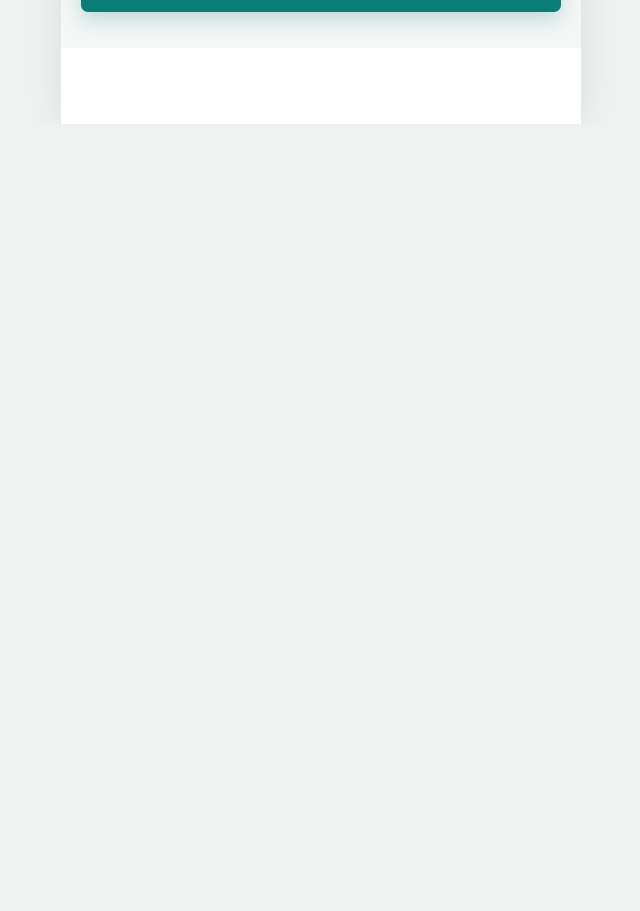
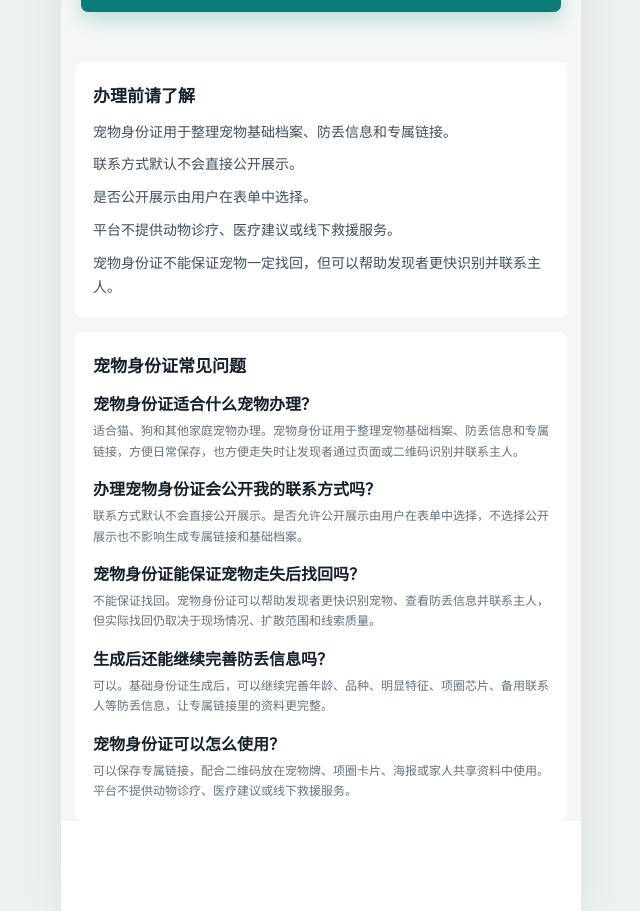
Before and after one commit to yukizhang31666/jingban-pet-rescue, a Next.js app: page /pet-id/new in a window 1280 px wide. Shown: the part 1080-1991 px from the top of the page, without its empty margins (319-959 px from the left). Before the commit the page ends 1204 px from the top, so only its background shows below. Built offline with nearby package versions, Linux system fonts and the light colour scheme.

Commit message:
Enhance pet ID page SEO and trust content

```diff
--- a/src/app/pet-id/new/page.tsx
+++ b/src/app/pet-id/new/page.tsx
@@ -1,12 +1,49 @@
 import type { Metadata } from "next";
 import { MobileShell } from "@/components/mobile-shell";
 import { PetIdForm } from "@/components/pet-id-form";
+import { createBreadcrumbJsonLd, createFaqJsonLd, createWebPageJsonLd, serializeJsonLd } from "@/lib/seo";
 
-export const metadata: Metadata = { title: "免费办理宠物身份证" };
+const pageDescription = "在鲸伴免费办理宠物数字身份证，快速建立宠物基础档案、防丢信息和专属链接，方便走失时通过二维码或页面线索联系主人。";
+const petIdFaqs = [
+  {
+    question: "宠物身份证适合什么宠物办理？",
+    answer: "适合猫、狗和其他家庭宠物办理。宠物身份证用于整理宠物基础档案、防丢信息和专属链接，方便日常保存，也方便走失时让发现者通过页面或二维码识别并联系主人。",
+  },
+  {
+    question: "办理宠物身份证会公开我的联系方式吗？",
+    answer: "联系方式默认不会直接公开展示。是否允许公开展示由用户在表单中选择，不选择公开展示也不影响生成专属链接和基础档案。",
+  },
+  {
+    question: "宠物身份证能保证宠物走失后找回吗？",
+    answer: "不能保证找回。宠物身份证可以帮助发现者更快识别宠物、查看防丢信息并联系主人，但实际找回仍取决于现场情况、扩散范围和线索质量。",
+  },
+  {
+    question: "生成后还能继续完善防丢信息吗？",
+    answer: "可以。基础身份证生成后，可以继续完善年龄、品种、明显特征、项圈芯片、备用联系人等防丢信息，让专属链接里的资料更完整。",
+  },
+  {
+    question: "宠物身份证可以怎么使用？",
+    answer: "可以保存专属链接，配合二维码放在宠物牌、项圈卡片、海报或家人共享资料中使用。平台不提供动物诊疗、医疗建议或线下救援服务。",
+  },
+];
+const webPageJsonLd = createWebPageJsonLd("免费办理宠物身份证", "/pet-id/new", pageDescription);
+const breadcrumbJsonLd = createBreadcrumbJsonLd([
+  { name: "首页", url: "https://jingbantech.com" },
+  { name: "宠物身份证", url: "https://jingbantech.com/pet-id/new" },
+]);
+const faqJsonLd = createFaqJsonLd(petIdFaqs);
+
+export const metadata: Metadata = {
+  title: "免费办理宠物身份证",
+  description: pageDescription,
+};
 
 export default function NewPetIdPage() {
   return (
     <MobileShell>
+      <script type="application/ld+json" dangerouslySetInnerHTML={{ __html: serializeJsonLd(webPageJsonLd) }} />
+      <script type="application/ld+json" dangerouslySetInnerHTML={{ __html: serializeJsonLd(breadcrumbJsonLd) }} />
+      <script type="application/ld+json" dangerouslySetInnerHTML={{ __html: serializeJsonLd(faqJsonLd) }} />
       <div className="form-page">
         <header className="page-heading">
           <span className="eyebrow">永久免费 · 两步完成</span>
@@ -14,6 +51,27 @@ export default function NewPetIdPage() {
           <p>先用必要信息快速建档，再完善防丢资料。基础身份证会在第一步立即生成。</p>
         </header>
         <PetIdForm />
+        <section className="identity-section">
+          <h2>办理前请了解</h2>
+          <div style={{ display: "grid", gap: 9, marginTop: 12, color: "var(--muted)", fontSize: 12, lineHeight: 1.7 }}>
+            <p style={{ margin: 0 }}>宠物身份证用于整理宠物基础档案、防丢信息和专属链接。</p>
+            <p style={{ margin: 0 }}>联系方式默认不会直接公开展示。</p>
+            <p style={{ margin: 0 }}>是否公开展示由用户在表单中选择。</p>
+            <p style={{ margin: 0 }}>平台不提供动物诊疗、医疗建议或线下救援服务。</p>
+            <p style={{ margin: 0 }}>宠物身份证不能保证宠物一定找回，但可以帮助发现者更快识别并联系主人。</p>
+          </div>
+        </section>
+        <section className="identity-section" aria-labelledby="pet-id-faq-title">
+          <h2 id="pet-id-faq-title">宠物身份证常见问题</h2>
+          <div style={{ display: "grid", gap: 14, marginTop: 14 }}>
+            {petIdFaqs.map((faq) => (
+              <article key={faq.question}>
+                <h3 style={{ margin: "0 0 6px", fontSize: 16 }}>{faq.question}</h3>
+                <p style={{ margin: 0, color: "var(--muted)", fontSize: 12, lineHeight: 1.7 }}>{faq.answer}</p>
+              </article>
+            ))}
+          </div>
+        </section>
       </div>
     </MobileShell>
   );
```
